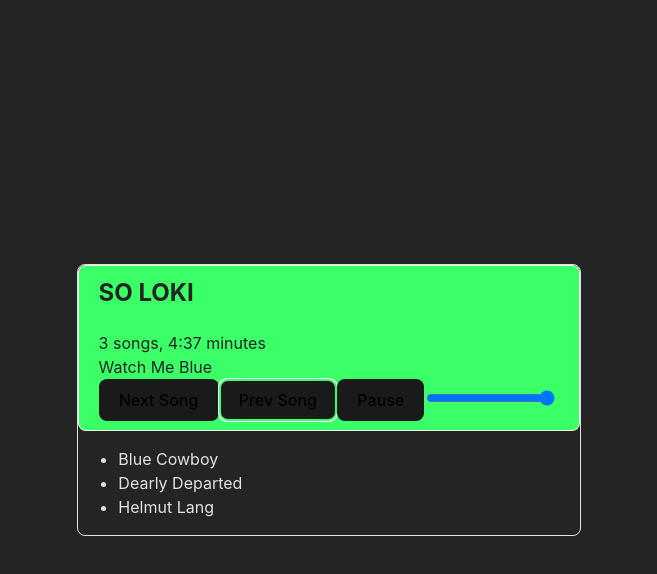
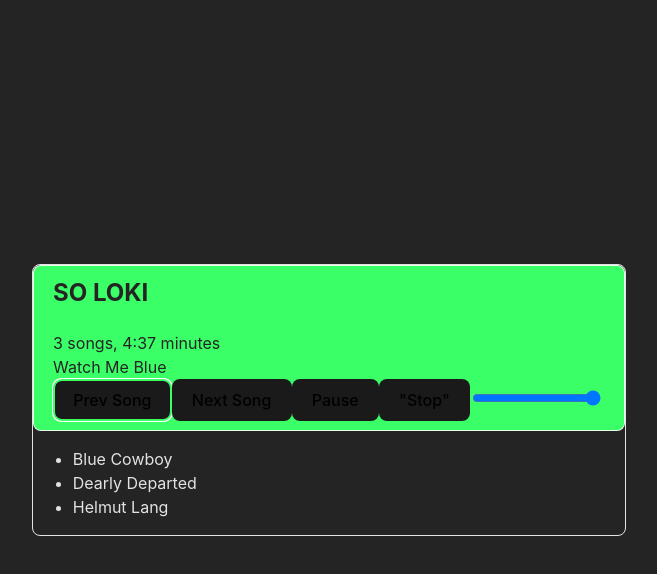
Before and after one commit to jajablinky/ArTape-2.0, a Next.js app: page / in a window 1280 px wide. Both pictures are taken after a click on the button "Prev Song". Shown: the top 574 px of the page, without its empty margins (312-969 px from the left). Built offline with nearby package versions, Linux system fonts and the light colour scheme.

Commit message:
added stop button

```diff
--- a/src/pages/index.tsx
+++ b/src/pages/index.tsx
@@ -73,6 +73,16 @@ export default function Home() {
     }
   };
 
+  const handleStop = (): void => {
+    if (audioPlayer.current) {
+      if (isPlaying) {
+        audioPlayer.current.pause();
+        audioPlayer.current.currentTime = 0;
+      }
+      setisPlaying(!isPlaying);
+    }
+  };
+
   const handleNextSong = (): void => {
     setCurrentSongIndex(
       currentSongIndex === songs.length - 1 ? 0 : currentSongIndex + 1
@@ -116,11 +126,14 @@ export default function Home() {
             <h2 className={styles.profileName}>SO LOKI</h2>
             <p className={styles.amounttotalDuration}>3 songs, 4:37 minutes</p>
             <p className={styles.artapeLink}>Watch Me Blue</p>
+            <button onClick={() => handlePrevSong()}>Prev Song</button>
             <button onClick={() => handleNextSong()}>Next Song</button>
-            <button onClick={() => handlePrevSong()}>Prev Song</button>
             <button onClick={() => handlePlayPause()}>
               {isPlaying ? "Pause" : "Play"}
             </button>
+            {isPlaying ? (
+              <button onClick={() => handleStop()}>"Stop"</button>
+            ) : null}
             <input
               type="range"
               min="0"
```
